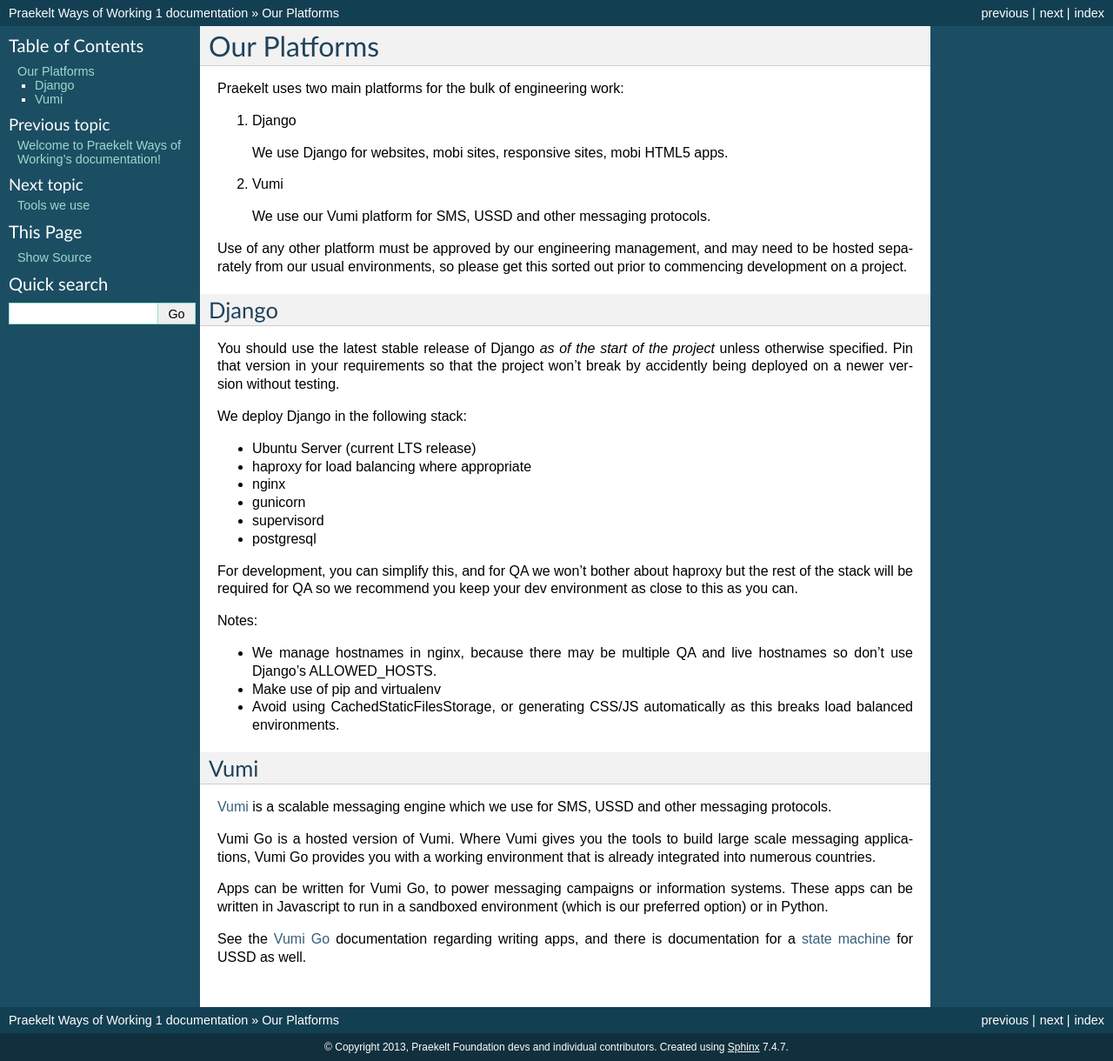
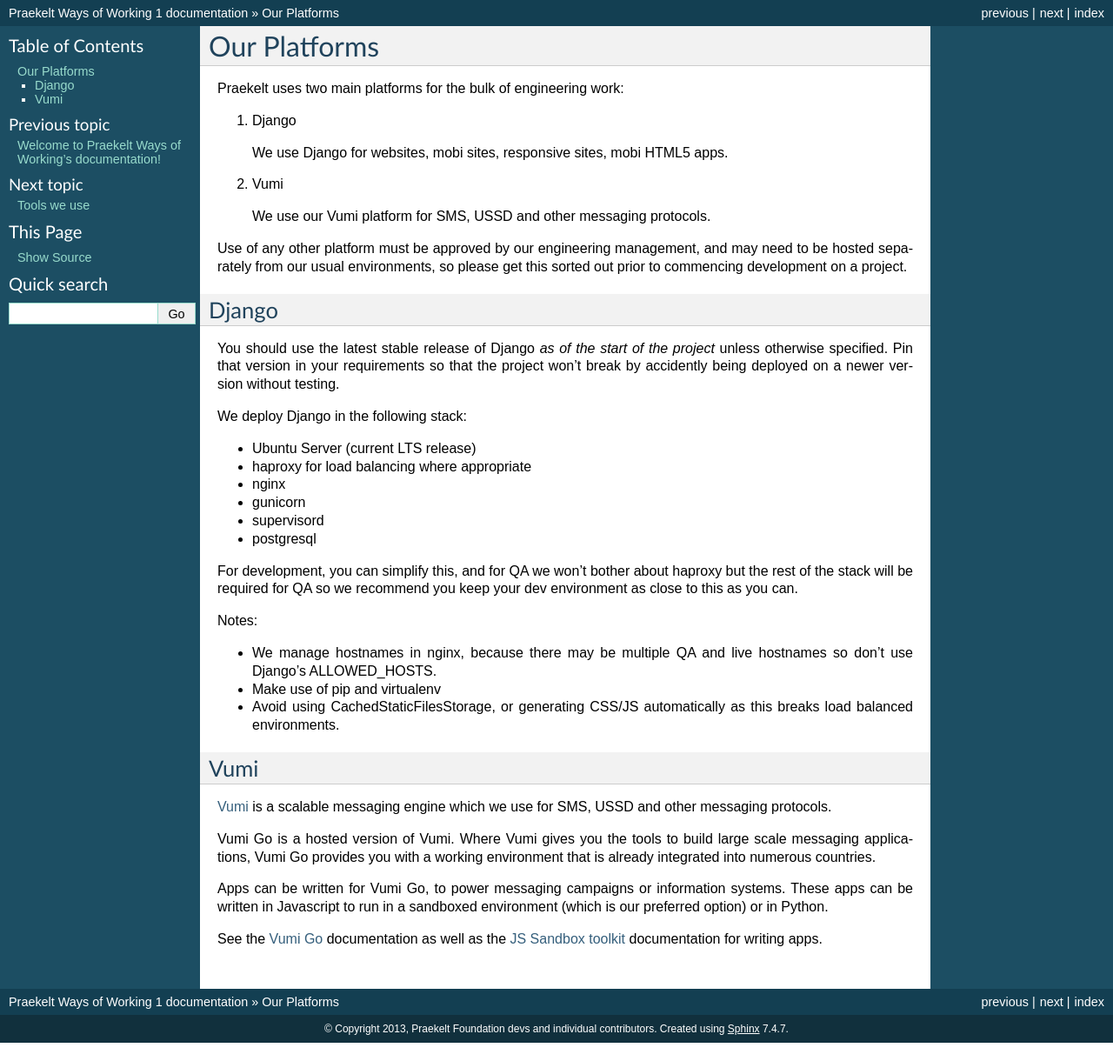
Before and after one commit to praekeltfoundation/ways-of-working, a Sphinx documentation site: the page built from docs/platforms.rst, in a window 1280 px wide. Shown: the whole page at 87% size. Built offline with Sphinx 7.4.7, drawn with Linux system fonts in a browser that asks for light colours; after the commit the page ends 1199 px from its top, so only the background shows below that.

Commit message:
Improve JS Sandbox app doc description
Fixes #24

```diff
--- a/docs/platforms.rst
+++ b/docs/platforms.rst
@@ -58,9 +58,9 @@
 These apps can be written in Javascript to run in a sandboxed environment (which is
 our preferred option) or in Python.
 
-See the `Vumi Go`_ documentation regarding writing apps, and there is documentation
-for a `state machine`_ for USSD as well.
+See the `Vumi Go`_ documentation as well as the `JS Sandbox toolkit`_ documentation for
+writing apps.
 
 .. _Vumi: http://vumi.org/
 .. _Vumi Go: http://vumi-go.readthedocs.org/
-.. _state machine: http://vumi-jssandbox-toolkit.readthedocs.org/
+.. _JS Sandbox toolkit: http://vumi-jssandbox-toolkit.readthedocs.org/
```
